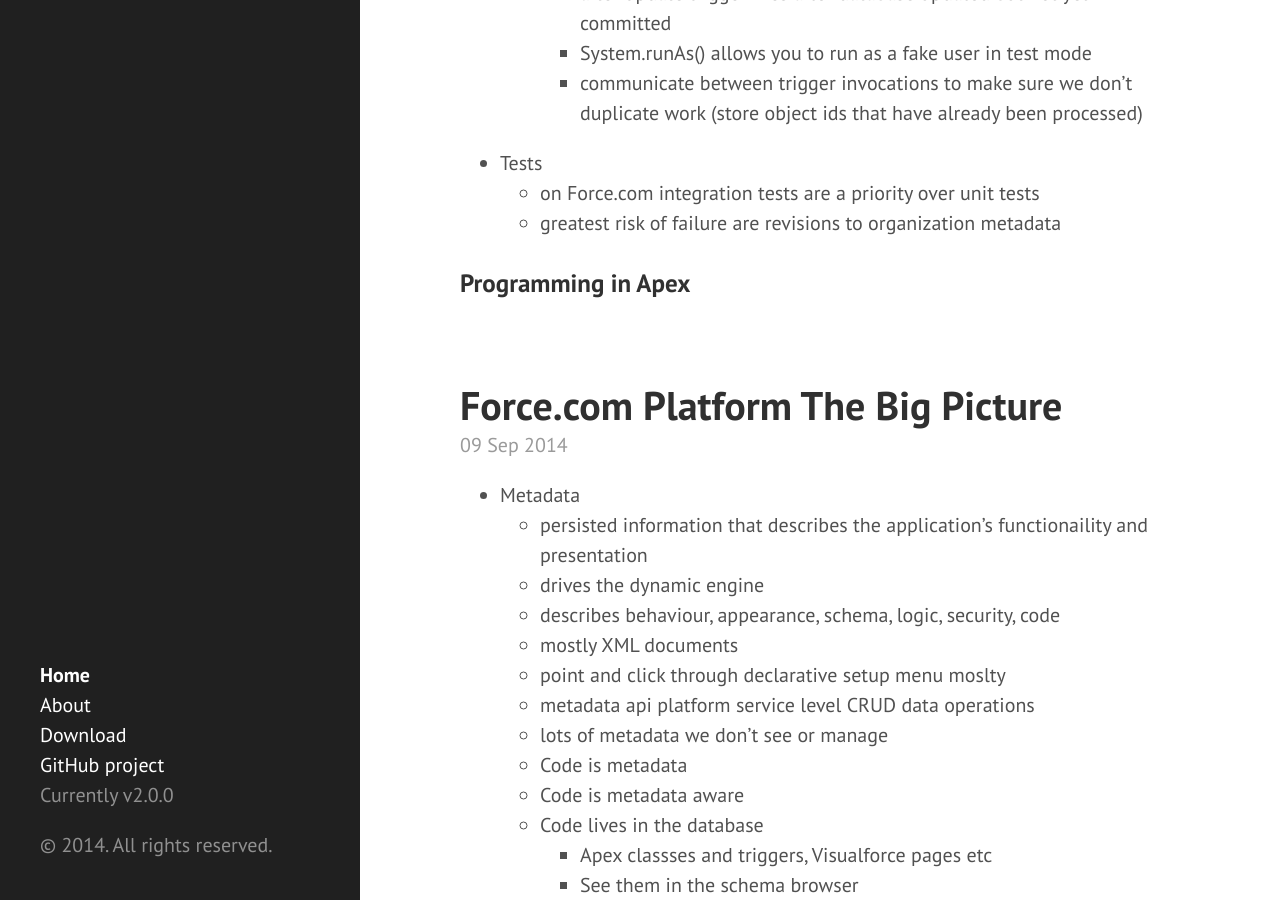
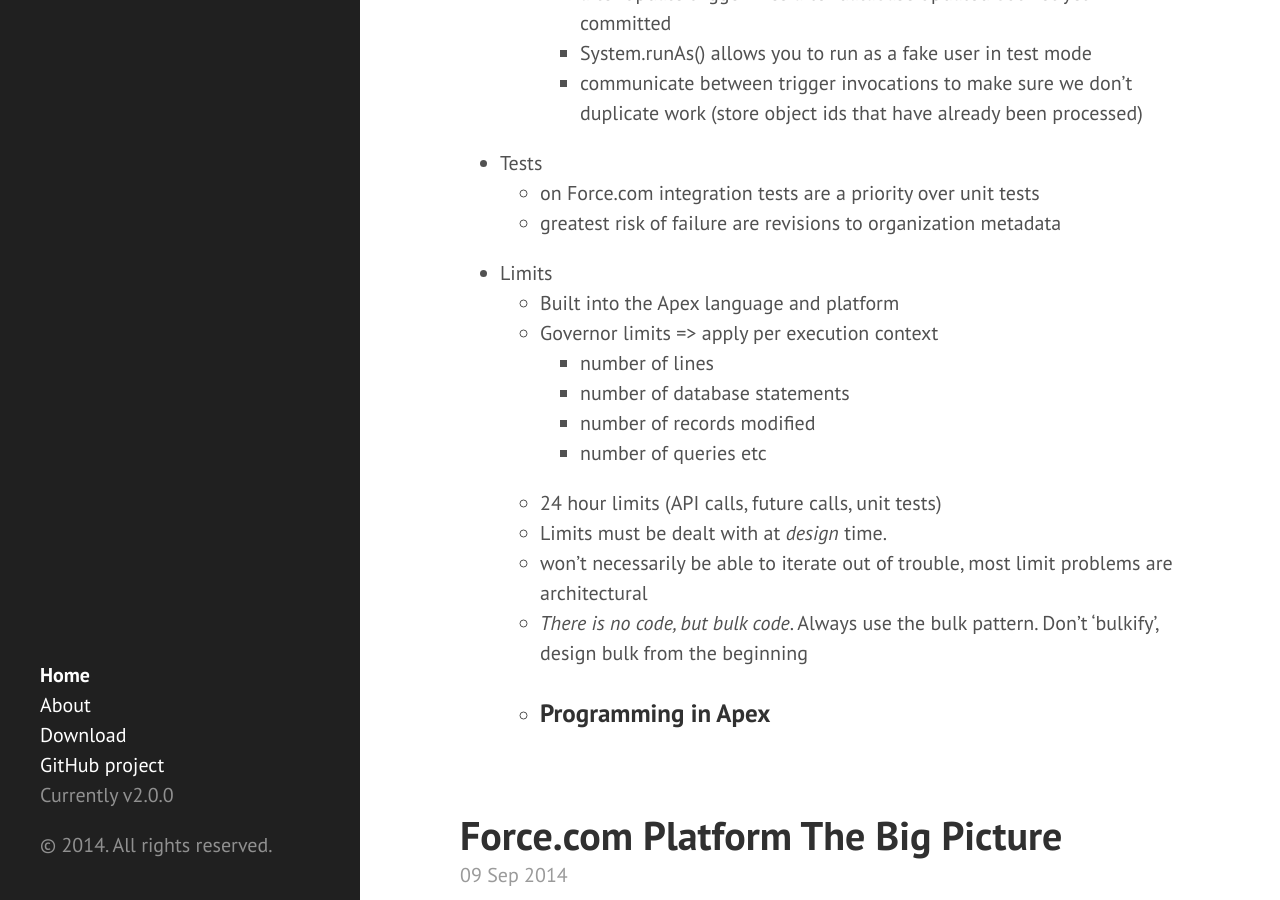
Before and after one commit to eneiand/eneiand.github.io, a Jekyll site: the page built from index.html, in a window 1280 px wide and 900 px high, scrolled down 4395 px. Built offline with Jekyll 4.4.1, drawn with Linux system fonts in a browser that asks for light colours; Markdown is read by kramdown in place of the engine named in the settings; the list of posts is cut into pages by our own code.

Commit message:
Update 2014-09-10-force.com-apex-fundamentals.md

```diff
--- a/_posts/2014-09-10-force.com-apex-fundamentals.md
+++ b/_posts/2014-09-10-force.com-apex-fundamentals.md
@@ -116,7 +116,18 @@
     * System.runAs() allows you to run as a fake user in test mode
     * communicate between trigger invocations to make sure we don't duplicate work (store object ids that have already been processed)
 * Tests
-    * on Force.com integration tests are a priority over unit tests
-    * greatest risk of failure are revisions to organization metadata
-
+  * on Force.com integration tests are a priority over unit tests
+  * greatest risk of failure are revisions to organization metadata
+* Limits
+  * Built into the Apex language and platform
+  * Governor limits => apply per execution context
+    * number of lines
+    * number of database statements
+    * number of records modified
+    * number of queries etc
+  * 24 hour limits (API calls, future calls, unit tests)
+  * Limits must be dealt with at _design_ time.
+  * won't necessarily be able to iterate out of trouble, most limit problems are architectural
+  * _There is no code, but bulk code_. Always use the bulk pattern. Don't 'bulkify', design bulk from the beginning
+  *
 ### Programming in Apex
```
